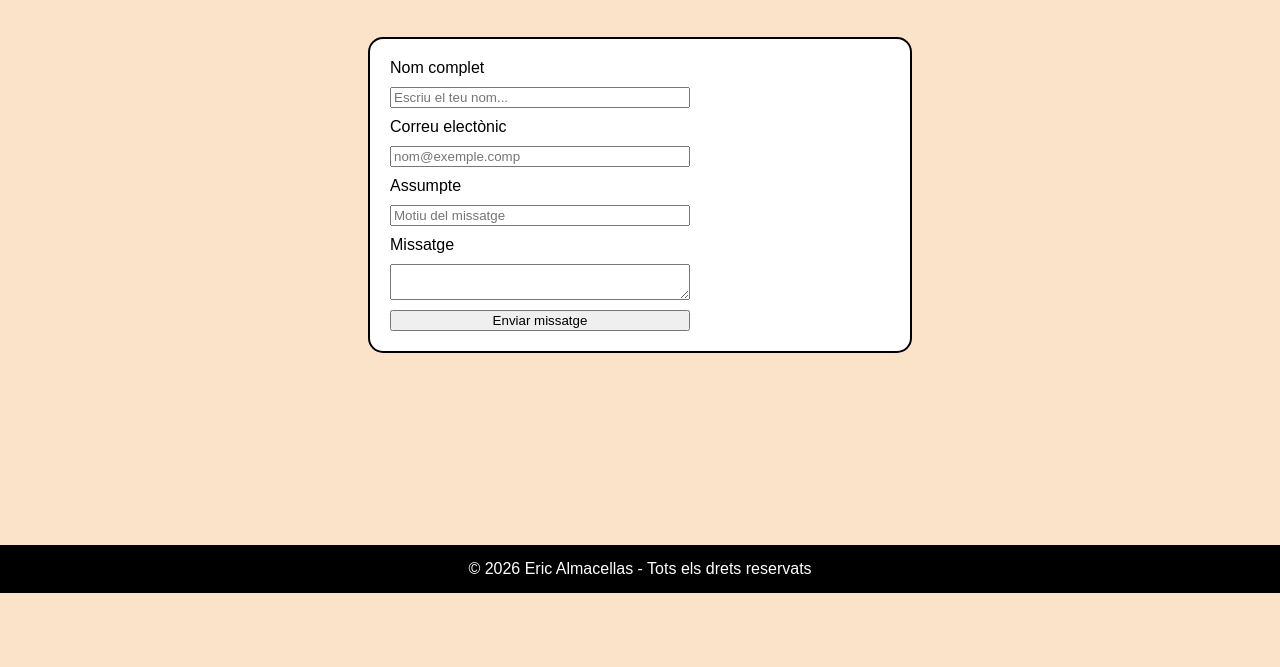
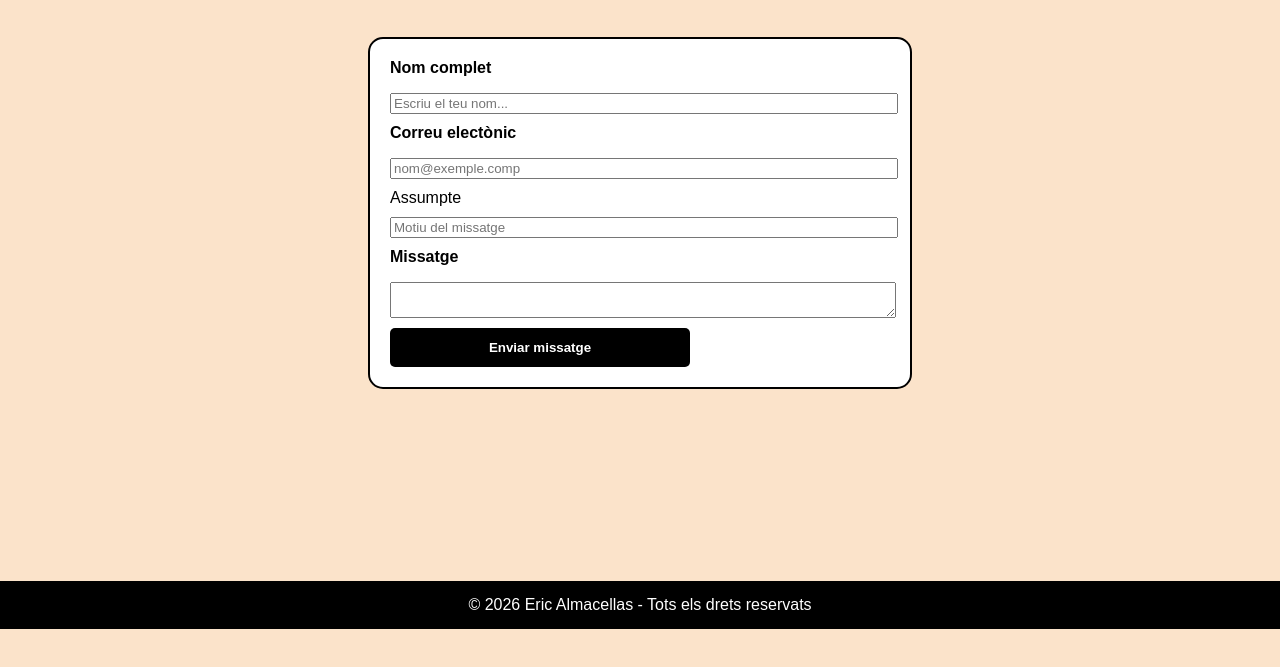
Before and after one commit to ericalmacellas46-max/El-meu-portafoli, a plain HTML site: page pages/Formulario.html in a window 1280 px wide. Shown: the part 119-786 px from the top of the page. Drawn offline with Linux system fonts and the light colour scheme.

Commit message:
Add files via upload

```diff
--- a/css/style.css
+++ b/css/style.css
@@ -180,6 +180,33 @@ form{
   margin: 40px auto;
 }
 
+input{
+    width: 500px;
+}
+ textarea{
+    width: 500px;
+ }
 footer{
     margin-top: 15%;
 }
+
+label {
+  display: block;
+  font-weight: bold;
+  margin-bottom: 6px;
+}
+
+button {
+  background-color: black;
+  color: white;
+  font-weight: bold;
+  padding: 12px 24px;
+  border: none;
+  border-radius: 5px;
+  cursor: pointer;
+}
+
+
+button:hover {
+  background-color: black;
+}
```
Also changed, not shown: index.html (+4 -4 lines).
